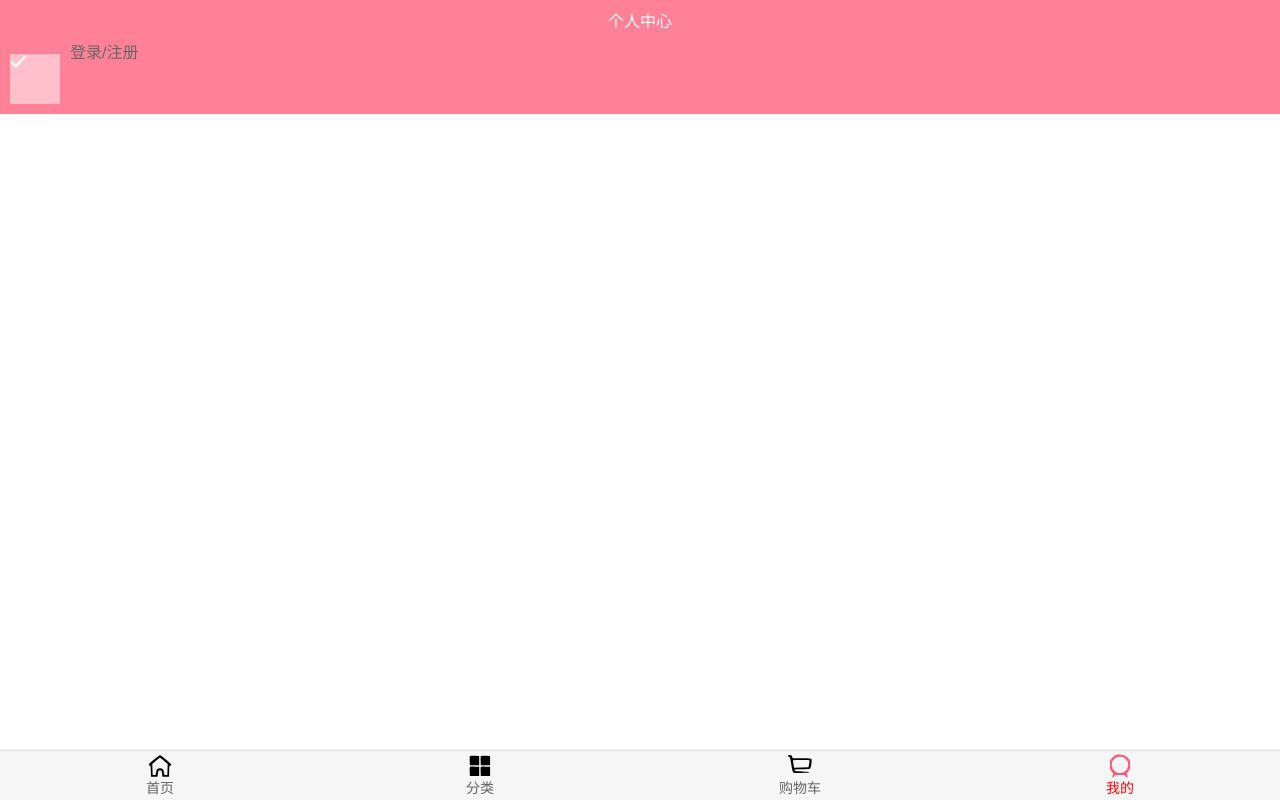
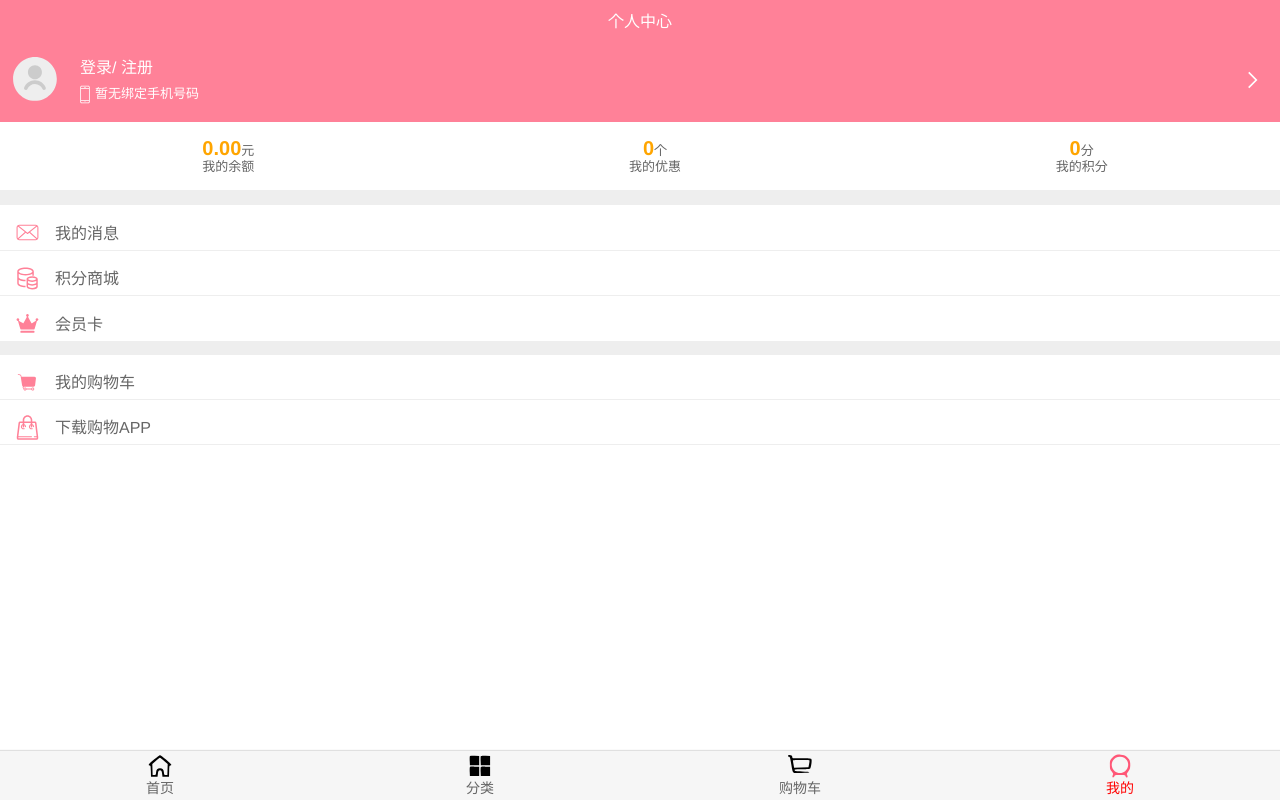
Before and after one commit to Ausium/mall, a Vue app: page /profile in a window 1280 px wide. Built offline with nearby package versions, Linux system fonts and the light colour scheme.

Commit message:
add 个人中心页面

```diff
--- /dev/null
+++ b/flex.html
@@ -0,0 +1,38 @@
+<!DOCTYPE html>
+<html lang="en">
+<head>
+  <meta charset="UTF-8">
+  <meta http-equiv="X-UA-Compatible" content="IE=edge">
+  <meta name="viewport" content="width=device-width, initial-scale=1.0">
+  <title>Document</title>
+  <style>
+    .main {
+      width: 800px;
+      height: 800px;
+      background-color: pink;
+      display: flex;
+      /* flex-direction: column; */
+      justify-content: center;
+      align-items: center;
+    }
+    .main div {
+      width: 200px;
+      height: 200px;
+    }
+
+    .flex {
+      flex: 1;
+      background-color: darkcyan;
+      border: 2px solid #666;
+      height: 200px;
+    }
+  </style>
+</head>
+<body>
+  <div class="main">
+    <div class="flex">1</div>
+    <div class="flex">2</div>
+    <div class="flex">3</div>
+  </div>
+</body>
+</html>
--- a/src/views/profile/Profile.vue
+++ b/src/views/profile/Profile.vue
@@ -4,6 +4,8 @@
       <div slot="center" class="center">个人中心</div>
     </nav-bar>
     <profile-center></profile-center>
+    <profile-wallet></profile-wallet>
+    <profile-info></profile-info>
   </div>
 </template>
 
@@ -11,12 +13,16 @@
 
 import NavBar from '@/components/common/navbar/NavBar.vue';
 import ProfileCenter from './childComps/ProfileCenter.vue'
+import ProfileWallet from './childComps/ProfileWallet.vue'
+import ProfileInfo from './childComps/ProfileInfo.vue'
 
   export default {
     name: "Profile",
     components: {
       NavBar,
-      ProfileCenter
+      ProfileCenter,
+      ProfileWallet,
+      ProfileInfo
     }
   }
 </script>
--- a/src/views/profile/childComps/ProfileCenter.vue
+++ b/src/views/profile/childComps/ProfileCenter.vue
@@ -1,13 +1,20 @@
 <template>
  <div class="center-info">
   <div class="center-logo">
-    <img src="~assets/img/cart/tick.svg" alt="">
+    <img src="~assets/img/profile/avatar.svg" alt="">
   </div>
-  <div class="login">
-    <div>
-      <span>登录/</span>
+  <div class="login-info">
+    <div class="login">
+      <span>登录</span>/
       <span>注册</span>
     </div>
+    <div class="phone">
+      <img src="~assets/img/profile/phone.svg" alt="">
+      <span>暂无绑定手机号码</span>
+    </div>
+  </div>
+  <div class="enter">
+    <img src="~assets/img/common/arrow-left.svg" alt="">
   </div>
  </div>
 </template>
@@ -25,13 +32,55 @@
 
   .center-info {
     display: flex;
+    position: relative;
     background-color:  var(--color-tint);
   }
+
+  /* 头像logo */
+  .center-info img {
+    width: 50px;
+    height: 50px;
+  }
   .center-logo {
-    background-color: pink;
+    /* background-color: pink; */
     width: 50px;
     height: 50px;
     margin: 10px;
   }
 
+  /* 登录注册信息 */
+  .login-info{
+    margin: 15px 15px 15px 5px;
+    color: #fff;
+  }
+
+  .login {
+    margin-left: 5px;
+  }
+
+  .phone {
+    display: flex;
+    margin-top: 5px;
+    justify-content: center;
+    align-items: center;
+  }
+
+  .login-info .phone img {
+    width: 20px;
+    height: 25px;
+  }
+
+  .login-info .phone span {
+    font-size: 13px;
+  }
+
+  /* 进入个人中心页面 */
+  .enter img {
+    position: absolute;
+    right: 17px;
+    top: 26px;
+    width: 20px;
+    height: 20px;
+  }
+
 </style>
--- /dev/null
+++ b/src/views/profile/childComps/ProfileInfo.vue
@@ -0,0 +1,59 @@
+<template>
+ <div class="center-info">
+  <div>
+    <img src="~assets/img/profile/message.svg" alt="">
+    <span>我的消息</span>
+  </div>
+  <div>
+    <img src="~assets/img/profile/pointer.svg" alt="">
+    <span>积分商城</span>
+  </div>
+  <div>
+    <img src="~assets/img/profile/vip.svg" alt="">
+    <span>会员卡</span>
+  </div>
+  <div>
+    <img src="~assets/img/profile/cart.svg" alt="">
+    <span>我的购物车</span>
+  </div>
+  <div>
+    <img src="~assets/img/profile/shopping.svg" alt="">
+    <span>下载购物APP</span>
+  </div>
+ </div>
+</template>
+
+<script>
+ export default {
+  name: 'ProfileInfo',
+  components: {
+
+   }
+ }
+</script>
+
+<style scoped>
+  .center-info {
+
+  }
+
+ .center-info img {
+  margin: 15px 15px 0px;
+  width: 25px;
+  height: 25px;
+ }
+
+ .center-info span {
+  position: relative;
+  bottom: 6.5px;
+ }
+
+ .center-info div:nth-child(3) {
+  border-bottom: 14px solid #eee;
+ }
+
+ .center-info div {
+  border-bottom: 1px solid #eee;
+ }
+
+</style>
--- /dev/null
+++ b/src/views/profile/childComps/ProfileWallet.vue
@@ -0,0 +1,62 @@
+<template>
+ <div class="wallet-info">
+  <div class="balance flex">
+    <div class="flex-center">
+      <span>0.00</span>
+      <span>元</span>
+    </div>
+    <div>我的余额</div>
+  </div>
+  <div class="discount flex">
+    <div class="flex-center">
+      <span>0</span>
+      <span>个</span>
+    </div>
+    <div>我的优惠</div>
+  </div>
+  <div class="integral flex">
+    <div class="flex-center">
+      <span>0</span>
+      <span>分</span>
+    </div>
+    <div>我的积分</div>
+  </div>
+ </div>
+</template>
+
+<script>
+ export default {
+  name: 'ProfileWallet',
+  components: {
+
+   }
+ }
+</script>
+
+<style scoped>
+
+ .wallet-info {
+  display: flex;
+  position: relative;
+  font-size: 13px;
+  border-bottom: 15px solid #eee;
+ }
+ .flex {
+  flex: 1;
+  position: relative;
+  top: 15px;
+  left: 15px;
+  bottom: 15px;
+  text-align: center;
+  margin-bottom: 30px;
+ }
+
+  .flex div span:first-child {
+    font-size: 20px;
+    color: orange;
+    font-weight: bold;
+
+  }
+
+
+</style>
```
